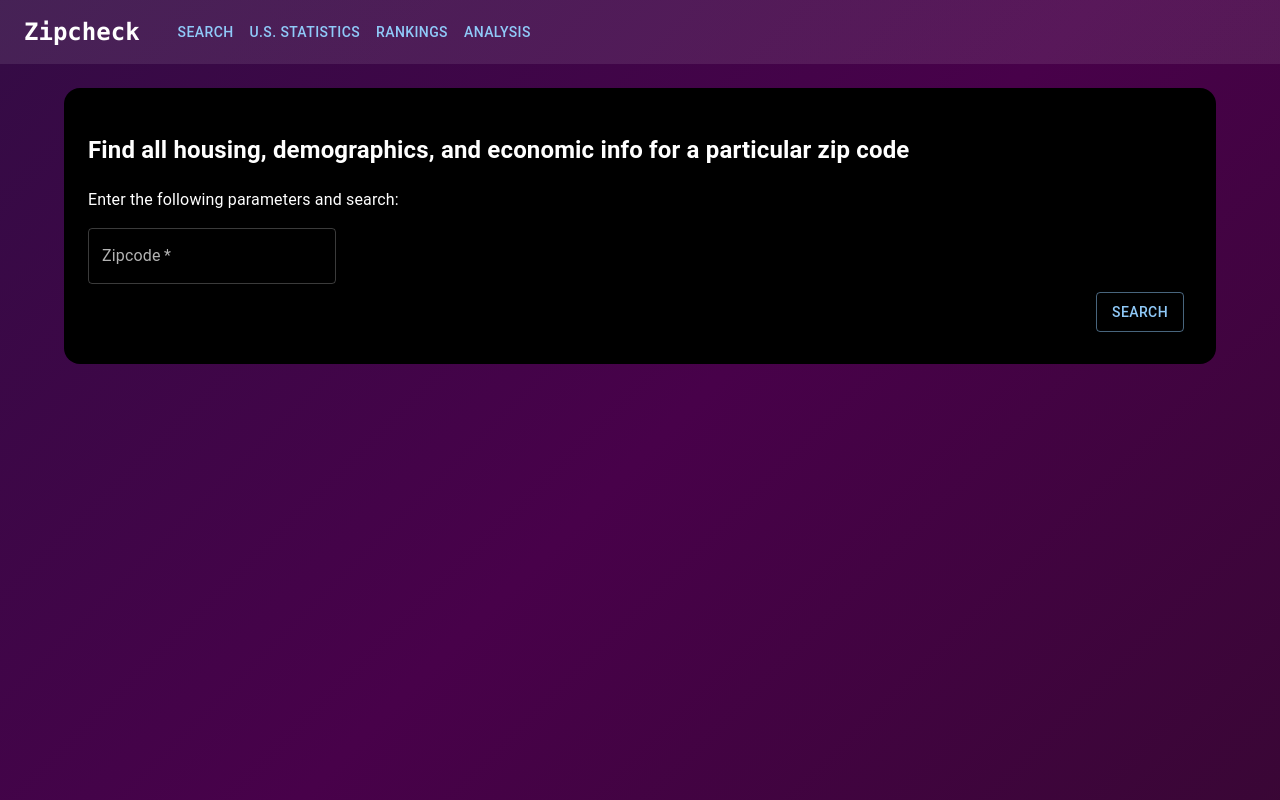
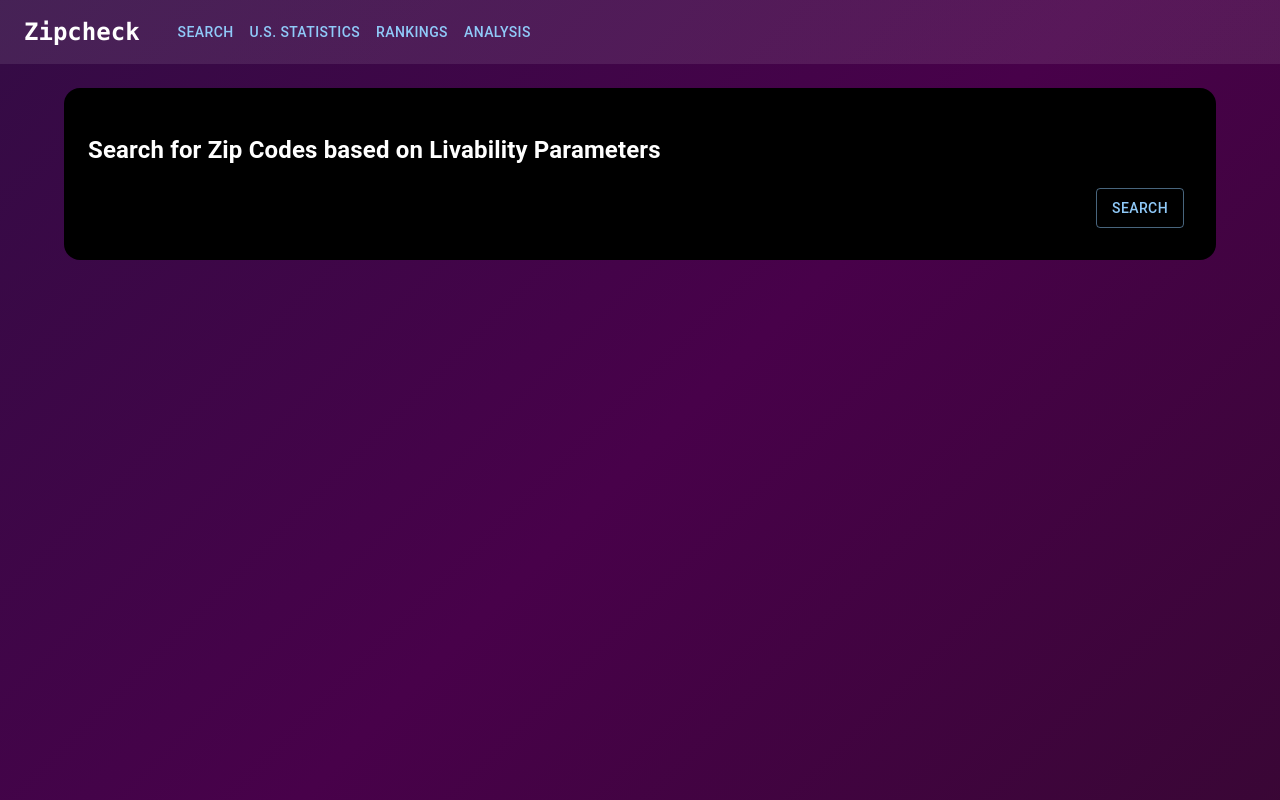
Before and after one commit to shaunwang1350/livabilityDB, a React (Create React App) app in the folder client/: page /parametersSearch in a window 1280 px wide. Built offline with nearby package versions, Linux system fonts and the light colour scheme; no server answers.

Commit message:
Route 3 Hook Implementation

```diff
--- a/client/src/pages/ParametersSearchPage.js
+++ b/client/src/pages/ParametersSearchPage.js
@@ -4,9 +4,17 @@ import ZipcodeSearchCard from '../components/ZipcodeSearchCard';
 const config = require('../config.json');
 
 export default function ParametersSearchPage() {
+  const [zipcodeInfo, setZipcodeInfo] = useState(null);
 
-  const [zipcode, setZipcode] = useState(null);
-  const [zipcodeInfo, setZipcodeInfo] = useState(null);
+  const [medianHomeValue, setMedianHomeValue] = useState([10000, 2000000]);
+  const [medianRentValue, setMedianRentValue] = useState([3500, 100]);
+  const [avgHouseholdIncome, setAvgHouseholdIncome] = useState([250000, 2500]);
+  const [ageUnder18, setAgeUnder18] = useState([100, 0]);
+  const [ageRange20_34, setAgeRange20_34] = useState([100, 0]);
+  const [ageRange35_64, setAgeRange35_64] = useState([100, 0]);
+  const [ageOver65, setAgeOver65] = useState([100, 0]);
+  const [bachelorGradRate, setBachelorGradRate] = useState([100, 0]);
+  const [hsGradRate, setHsGradRate] = useState([100, 0]);
 
   useEffect(() => {
     fetch(`http://${config.server_host}:${config.server_port}/search`)
@@ -16,25 +24,41 @@ export default function ParametersSearchPage() {
 
 
   const search = () => {
-    fetch(`http://${config.server_host}:${config.server_port}/search?`)
+    fetch(`http://${config.server_host}:${config.server_port}/search` +
+    `?median_home_value_low=${medianHomeValue[0]}&median_home_value_high=${medianHomeValue[1]}` +
+    `&median_rent_value_low=${medianRentValue[0]}&median_rent_value_high=${medianRentValue[1]}` +
+    `&avg_household_income_low=${avgHouseholdIncome[0]}&avg_household_income_high=${avgHouseholdIncome[1]}` +
+    `&age_under_18_low=${ageUnder18[0]}&age_under_18_high=${ageUnder18[1]}` +
+    `&age_range_20_34_low=${ageRange20_34[0]}&age_range_20_34_high=${ageRange20_34[1]}` +
+    `&age_range_35_64_low=${ageRange35_64[0]}&age_range_35_64_high=${ageRange35_64[1]}` +
+    `&age_over_65_low=${ageOver65[0]}&age_over_65_high=${ageOver65[1]}` +
+    `&bachelor_grad_rate_low=${bachelorGradRate[0]}&bachelor_grad_rate_high=${bachelorGradRate[1]}` +
+    `&hs_grad_rate_low=${hsGradRate[0]}&hs_grad_rate_high=${hsGradRate[1]}`)
       .then(res => res.json())
       .then(resJson => setZipcodeInfo(resJson));
+
+    console.log(medianHomeValue);
+    console.log(medianRentValue);
+    console.log(avgHouseholdIncome);
+    console.log(ageUnder18);
+    console.log(ageRange20_34);
+    console.log(ageRange35_64);
+    console.log(ageOver65);
+    console.log(bachelorGradRate);
+    console.log(hsGradRate);
+    console.log(zipcodeInfo);
   }
 
   return (
     <Container>
       <Box mt={3} mb={3} p={3} sx={{ background: 'black', borderRadius: '16px'}} >
-        <h2>Find all housing, demographics, and economic info for a particular zip code</h2>
-        <p>Enter the following parameters and search:</p>
-        <TextField id="outlined-basic" label="Zipcode" variant="outlined" required inputProps={{maxLength: 5}} onChange={(e) => setZipcode(e.target.value)}/>
+        <h2>Search for Zip Codes based on Livability Parameters</h2>
+       {/* Don't need a text field but kept the button to allow testing the search() function */}
 
         <Box m={1} display="flex" justifyContent="flex-end" alignItems="flex-end">
           <Button variant="outlined" onClick={() => search() } sx={{ height: 40 }}> Search </Button>
         </Box>
       </Box>
-
-      <ZipcodeSearchCard zipcode={zipcodeInfo} handleClose={() => setZipcode(null)}/>
-
     </Container>
   );
 };
```
Also changed, not shown: 1 other file (tests, documents, lock files or other folders).
